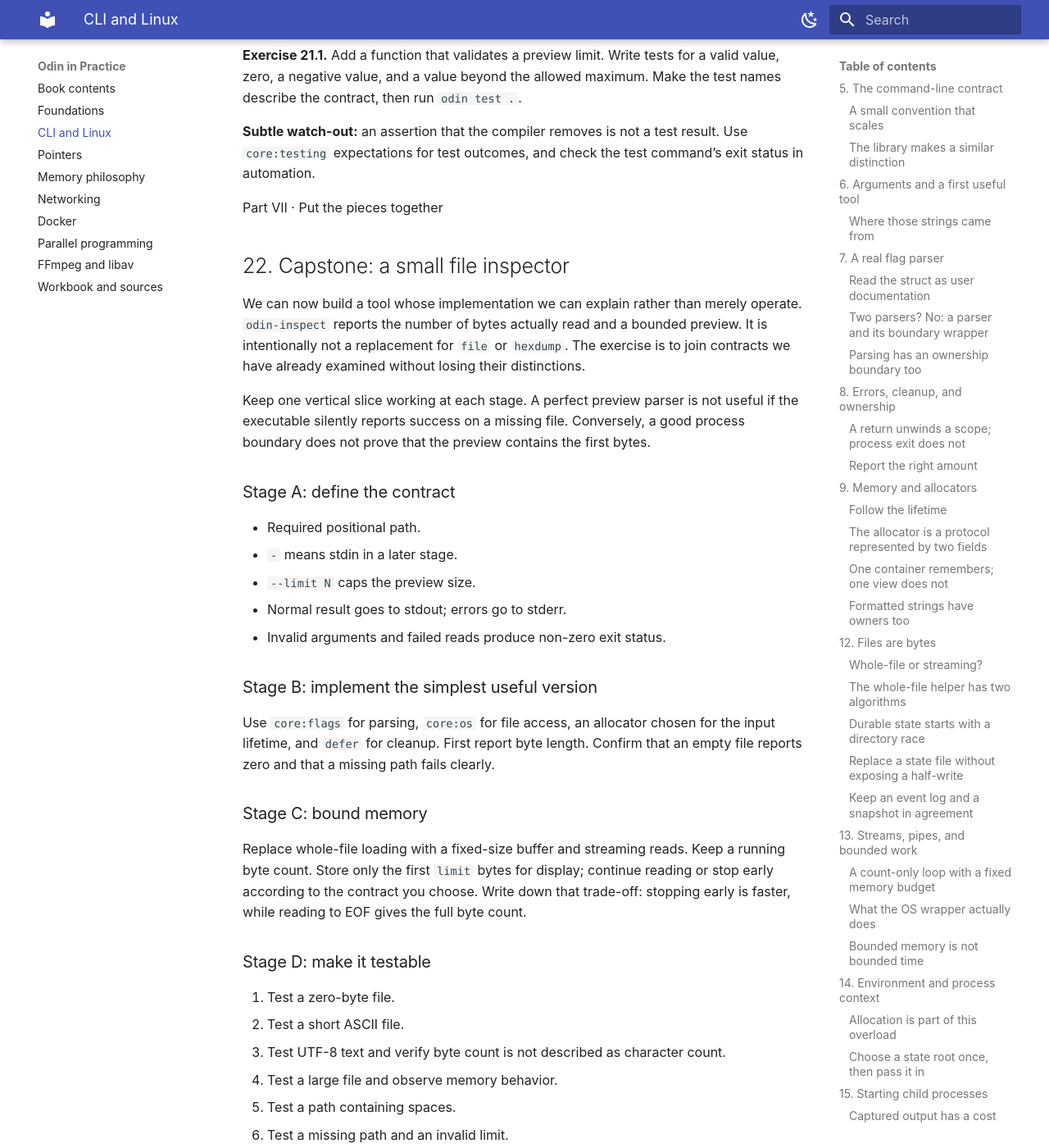
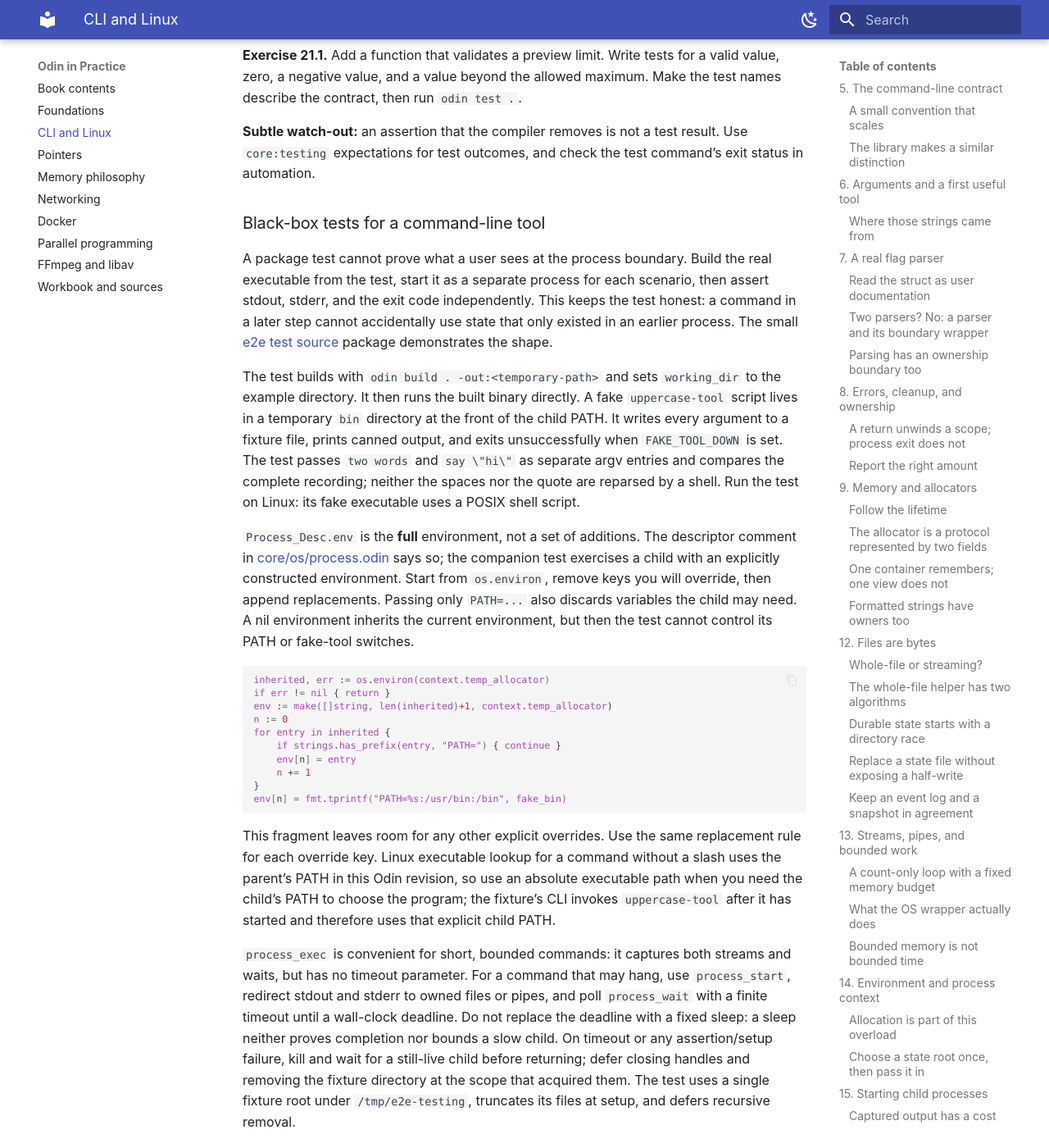
Before and after one commit to weima/odin-in-practice, an MkDocs documentation site: the page built from docs/chapters/cli-linux.md, in a window 1280 px wide and 1400 px high, scrolled down 30870 px. Shown: the whole window at 82% size. Built offline with MkDocs 1.6.1 and Material for MkDocs 9.7.7, drawn with Linux system fonts in a browser that asks for light colours; some of the changed text lies outside the part shown.

Commit message:
docs(cli): add black-box tests for a command-line tool
Chapter 21 gains a subsection on building the real binary from the test and driving it as separate processes, with a fake external tool first on PATH, an explicit environment (Process_Desc.env is the full environment, not additions), and separate assertions for stdout, stderr and the exit code. A second subsection records that testing.expect_value's extra argument is a source location, not a message, with the real compiler error. docs/examples/21-e2e-cli holds a tested package using a fresh temporary directory per run.

````diff
--- a/docs/chapters/cli-linux.md
+++ b/docs/chapters/cli-linux.md
@@ -932,6 +932,59 @@ These are package-level tests. For observable process behavior—stdout, stderr,
 
 **Subtle watch-out:** an assertion that the compiler removes is not a test result. Use `core:testing` expectations for test outcomes, and check the test command’s exit status in automation.
 
+### Black-box tests for a command-line tool
+
+A package test cannot prove what a user sees at the process boundary. Build the real executable from the test, start it as a separate process for each scenario, then assert stdout, stderr, and the exit code independently. This keeps the test honest: a command in a later step cannot accidentally use state that only existed in an earlier process. The small [e2e test source](../examples/21-e2e-cli/e2e_test.odin) package demonstrates the shape.
+
+The test builds with `odin build . -out:<temporary-path>` and sets `working_dir` to the example directory. It then runs the built binary directly. A fake `uppercase-tool` script lives in a temporary `bin` directory at the front of the child PATH. It writes every argument to a fixture file, prints canned output, and exits unsuccessfully when `FAKE_TOOL_DOWN` is set. The test passes `two words` and `say \"hi\"` as separate argv entries and compares the complete recording; neither the spaces nor the quote are reparsed by a shell. Run the test on Linux: its fake executable uses a POSIX shell script.
+
+`Process_Desc.env` is the **full** environment, not a set of additions. The descriptor comment in [core/os/process.odin](https://github.com/odin-lang/Odin/blob/84bc3fc2100b0f7880a3af37f71bccdcda41c6f9/core/os/process.odin) says so; the companion test exercises a child with an explicitly constructed environment. Start from `os.environ`, remove keys you will override, then append replacements. Passing only `PATH=...` also discards variables the child may need. A nil environment inherits the current environment, but then the test cannot control its PATH or fake-tool switches.
+
+```odin
+inherited, err := os.environ(context.temp_allocator)
+if err != nil { return }
+env := make([]string, len(inherited)+1, context.temp_allocator)
+n := 0
+for entry in inherited {
+    if strings.has_prefix(entry, "PATH=") { continue }
+    env[n] = entry
+    n += 1
+}
+env[n] = fmt.tprintf("PATH=%s:/usr/bin:/bin", fake_bin)
+```
+
+This fragment leaves room for any other explicit overrides. Use the same replacement rule for each override key. Linux executable lookup for a command without a slash uses the parent’s PATH in this Odin revision, so use an absolute executable path when you need the child’s PATH to choose the program; the fixture’s CLI invokes `uppercase-tool` after it has started and therefore uses that explicit child PATH.
+
+`process_exec` is convenient for short, bounded commands: it captures both streams and waits, but has no timeout parameter. For a command that may hang, use `process_start`, redirect stdout and stderr to owned files or pipes, and poll `process_wait` with a finite timeout until a wall-clock deadline. Do not replace the deadline with a fixed sleep: a sleep neither proves completion nor bounds a slow child. On timeout or any assertion/setup failure, kill and wait for a still-live child before returning; defer closing handles and removing the fixture directory at the scope that acquired them. The test uses a single fixture root under `/tmp/e2e-testing`, truncates its files at setup, and defers recursive removal.
+
+A useful outcome table keeps the contract explicit:
+
+| Child outcome | CLI status | CLI stdout | CLI stderr |
+| --- | ---: | --- | --- |
+| Tool succeeds | 0 | Tool output | Empty |
+| Tool starts and fails | 1 | Empty | Failure diagnosis |
+| Tool cannot be started | 2 | Empty | Start diagnosis |
+
+Keep assertions separate for these channels. A matching error message alone does not prove that the status is correct, and a nonzero status does not prove that diagnostics stayed off stdout.
+
+### Expectation messages are a different API
+
+In this compiler release, `testing.expect_value` takes optional source-location and expression arguments after the expected value, not a message string. Passing a string in the fourth position fails compilation. A direct experiment with `testing.expect_value(t, 1, 2, "message")` produced:
+
+```text
+Error: Cannot convert untyped value '"message"' to 'Source_Code_Location' from 'untyped string'
+```
+
+The signature in [core/testing/testing.odin](https://github.com/odin-lang/Odin/blob/84bc3fc2100b0f7880a3af37f71bccdcda41c6f9/core/testing/testing.odin) confirms it. Use `testing.expect` when a custom diagnosis helps, or follow a value comparison with a separate message-bearing condition:
+
+```odin
+testing.expect(t, exit_code == 0, "CLI should succeed")
+```
+
+The companion tests intentionally check individual output channels and values, using the standard runner. To keep these tests deterministic, give every run its own fresh temporary directory (`os.make_directory_temp`) and remove it afterwards, replace the external executable with a local script, use fixed canned output and exit statuses, and avoid network, clock-based expectations, or shared mutable state. If you add a timing-sensitive child, poll with a deadline, clean it up on every path, and run the suite repeatedly; three consecutive clean runs are a useful flakiness check, not proof that timing bugs are impossible.
+
+**Exercise 21.2.** Make the fake record a JSON line or another unambiguous argument encoding. Add a second user argument containing an empty string, and verify the recording distinguishes it from no argument at all.
+
 <a id="capstone"></a>
 
 Part VII · Put the pieces together
````
Also changed, not shown: 3 other files.
